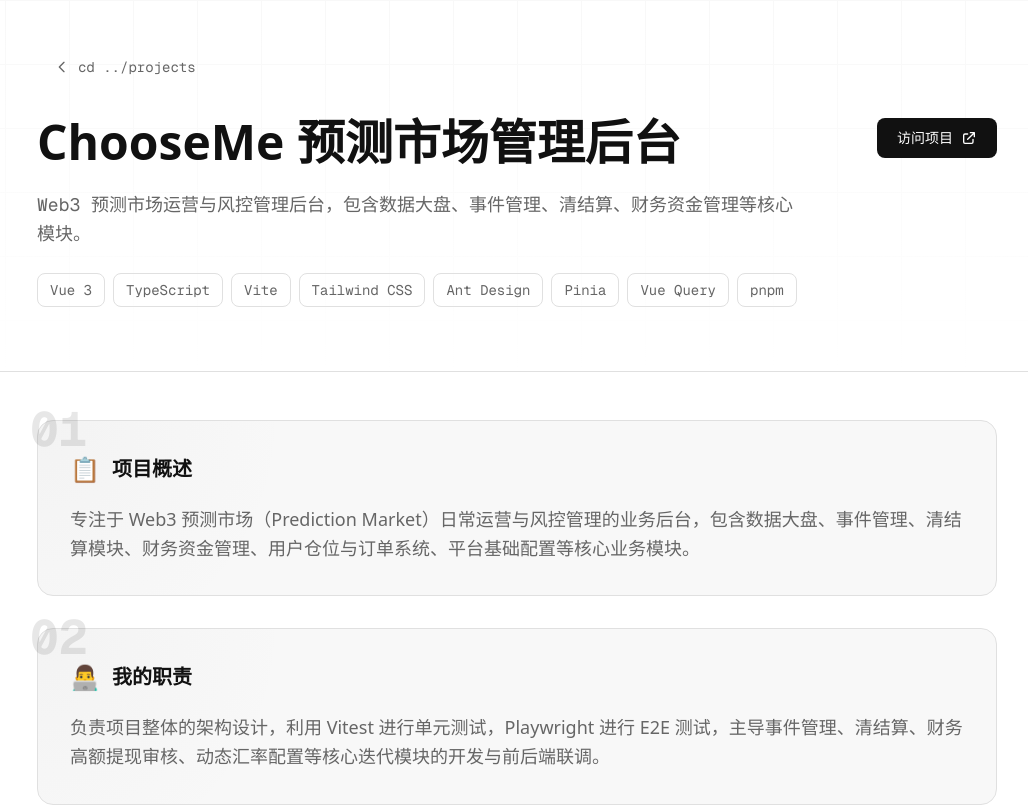
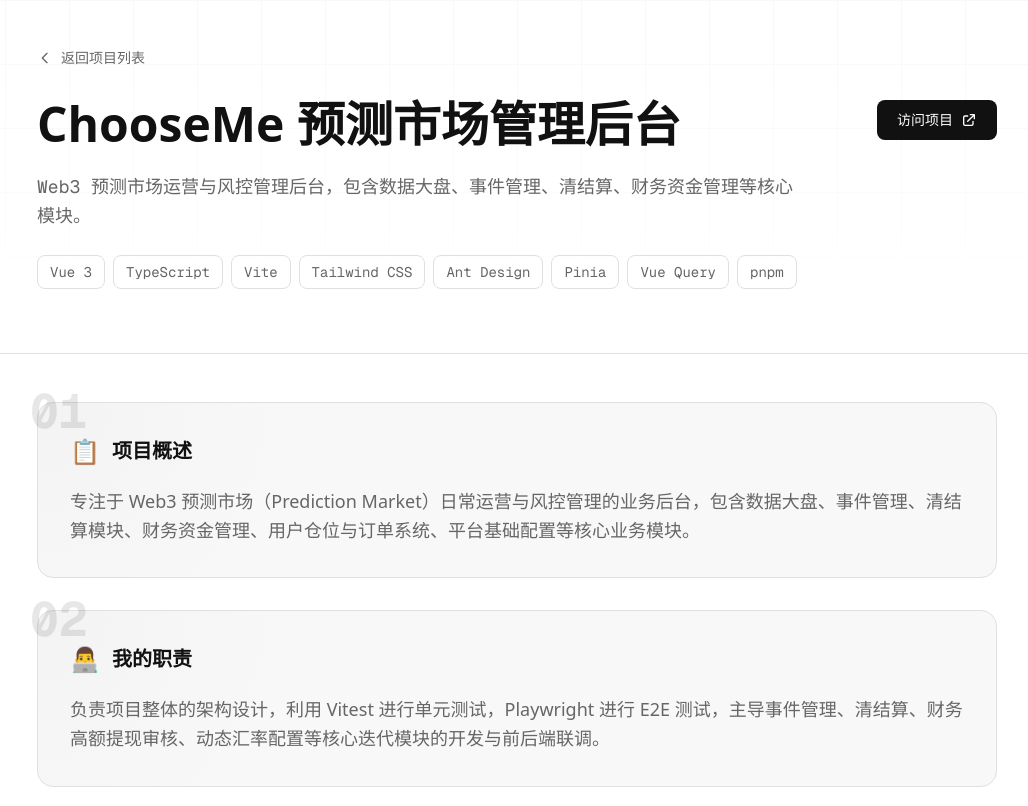
Before and after one commit to leonaries/ai-fullstack-leon, a Next.js app: page /projects/chooseme-prediction in a window 1280 px wide. Shown: the top 806 px of the page, without its empty margins (123-1151 px from the left). Built offline with nearby package versions, Linux system fonts and the light colour scheme.

Commit message:
fix: simplify project detail back button text

```diff
--- a/app/projects/[slug]/ProjectDetail.tsx
+++ b/app/projects/[slug]/ProjectDetail.tsx
@@ -150,12 +150,12 @@
           >
             <Link
               href="/#projects"
-              className="inline-flex items-center gap-2 px-4 py-2 rounded-lg text-[var(--text-secondary)] hover:text-[var(--text-primary)] hover:bg-[var(--card-bg)] border border-transparent hover:border-[var(--card-border)] transition-all text-sm font-mono mb-8"
+              className="inline-flex items-center gap-2 text-[var(--text-secondary)] hover:text-[var(--text-primary)] transition-colors text-sm mb-8"
             >
               <svg className="w-4 h-4" fill="none" stroke="currentColor" viewBox="0 0 24 24">
                 <path strokeLinecap="round" strokeLinejoin="round" strokeWidth={2} d="M15 19l-7-7 7-7" />
               </svg>
-              cd ../projects
+              返回项目列表
             </Link>
           </motion.div>
 
```
